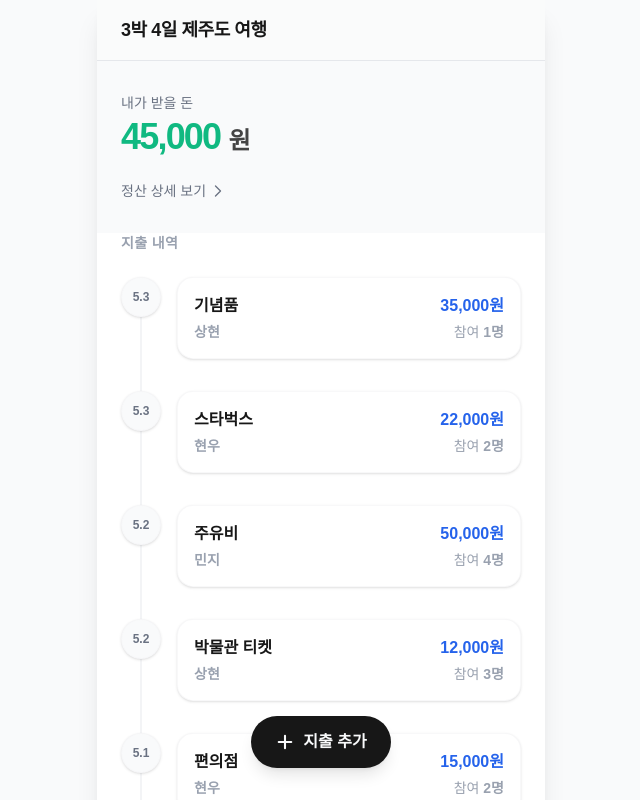
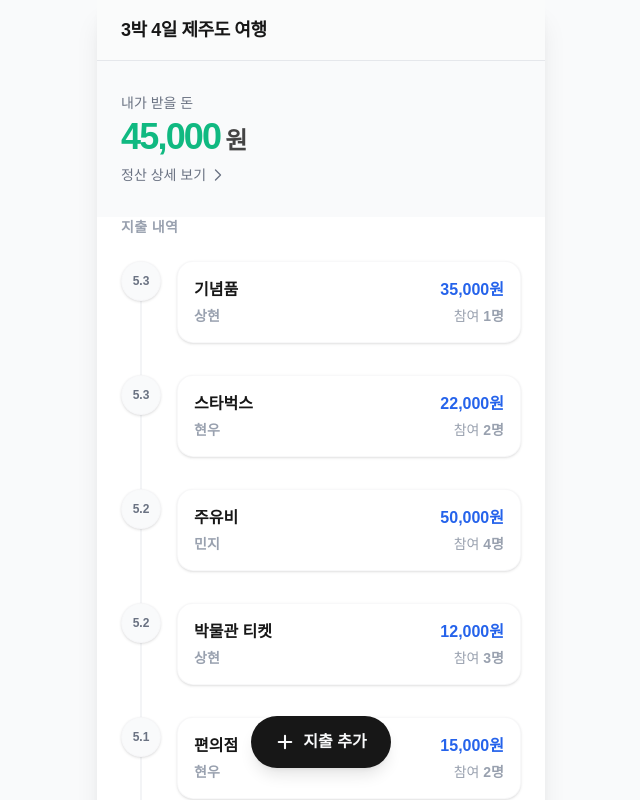
Before and after one commit to snghyn28/nanumi-frontend, a Next.js app: page / in a window 1280 px wide. Shown: the top 800 px of the page, without its empty margins (319-959 px from the left). Built offline with nearby package versions, Linux system fonts and the light colour scheme.

Commit message:
feat: link settlement details to /test page

```diff
--- a/components/SettlementSummary.tsx
+++ b/components/SettlementSummary.tsx
@@ -1,5 +1,7 @@
 import React from 'react';
 import { SettlementSummary as SummaryType } from '@/data/mockData';
+
+import Link from 'next/link';
 
 interface SettlementSummaryProps {
     summary: SummaryType;
@@ -20,15 +22,15 @@ const SettlementSummary: React.FC<SettlementSummaryProps> = ({ summary }) => {
     return (
         <div className="px-6 py-8 bg-background">
             <p className="text-gray-500 text-sm mb-1 font-medium">{message}</p>
-            <div className={`text-4xl font-bold tracking-tighter ${amountColor} mb-6`}>
-                {formattedAmount} <span className="text-2xl text-foreground/80">원</span>
+            <div className={`text-4xl font-bold tracking-tighter ${amountColor} mb-2`}>
+                {formattedAmount}<span className="text-2xl text-foreground/80"> 원</span>
             </div>
-            <button className="flex items-center text-sm font-medium text-gray-500 hover:text-foreground transition-colors group">
+            <Link href="/test" className="flex items-center text-sm font-medium text-gray-500 hover:text-foreground transition-colors group">
                 정산 상세 보기
                 <svg xmlns="http://www.w3.org/2000/svg" fill="none" viewBox="0 0 24 24" strokeWidth={2} stroke="currentColor" className="w-4 h-4 ml-1 group-hover:translate-x-0.5 transition-transform">
                     <path strokeLinecap="round" strokeLinejoin="round" d="M8.25 4.5l7.5 7.5-7.5 7.5" />
                 </svg>
-            </button>
+            </Link>
         </div>
     );
 };
```
